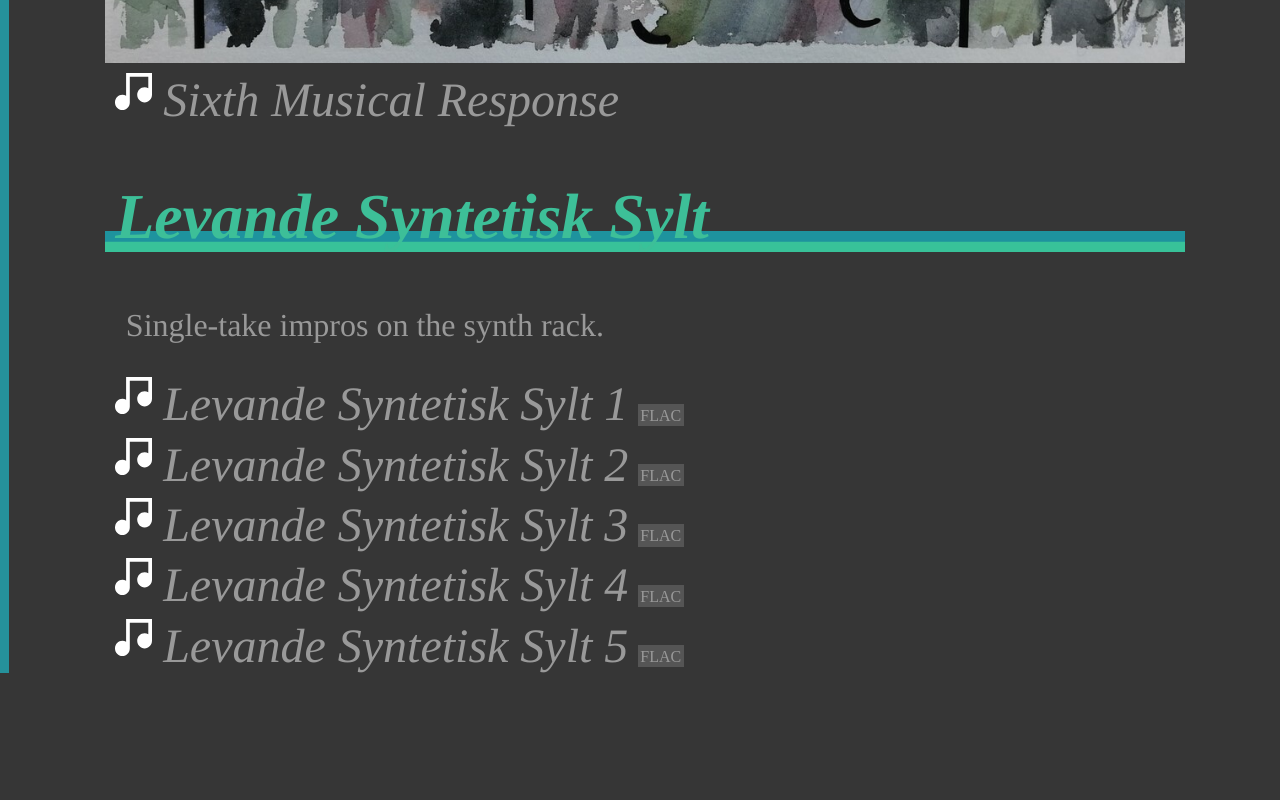
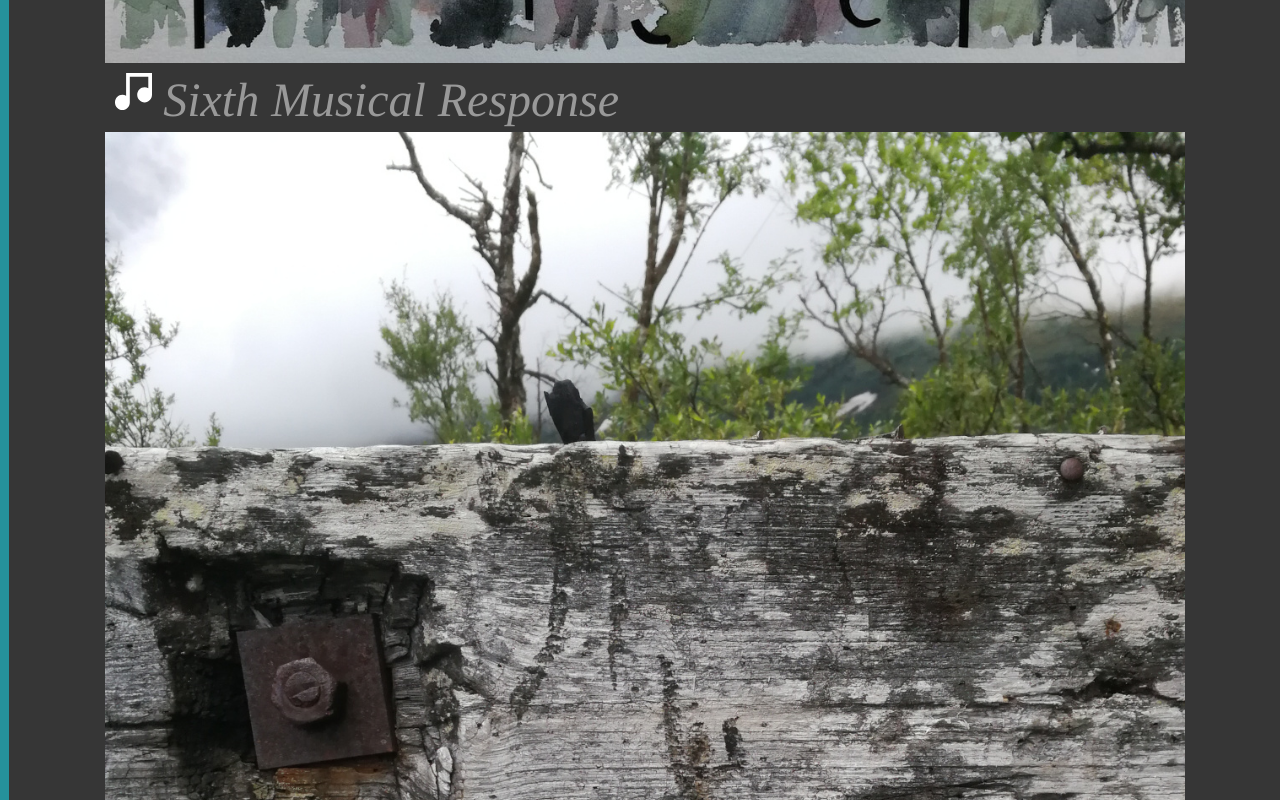
Before and after one commit to eblade/eblade.github.io, a plain HTML site: page music/index.html in a window 1280 px wide. Shown: the part 6080-6880 px from the top of the page. Before the commit the page ends 6758 px from the top, so only its background shows below. Drawn offline with Linux system fonts and the light colour scheme.

Commit message:
Update stafetten6 audio and add stafetten7 image

```diff
--- a/music/index.html
+++ b/music/index.html
@@ -116,6 +116,7 @@
       <x-track title="Fifth Musical Response" proxy="stafetten5.mp3" flac="stafetten5.flac"></x-track>
       <img src="/music/media/stafetten6.jpg" class="stafetten" title="Sixth Graphical Response" />
       <x-track title="Sixth Musical Response" proxy="stafetten6.mp3"></x-track>
+      <img src="/music/media/stafetten7.jpg" class="stafetten" title="Seventh Graphical Response" />
 
       <h2>Levande Syntetisk Sylt</h2>
       <p>
```
Also changed, not shown: music/media/stafetten7.jpg (added).
